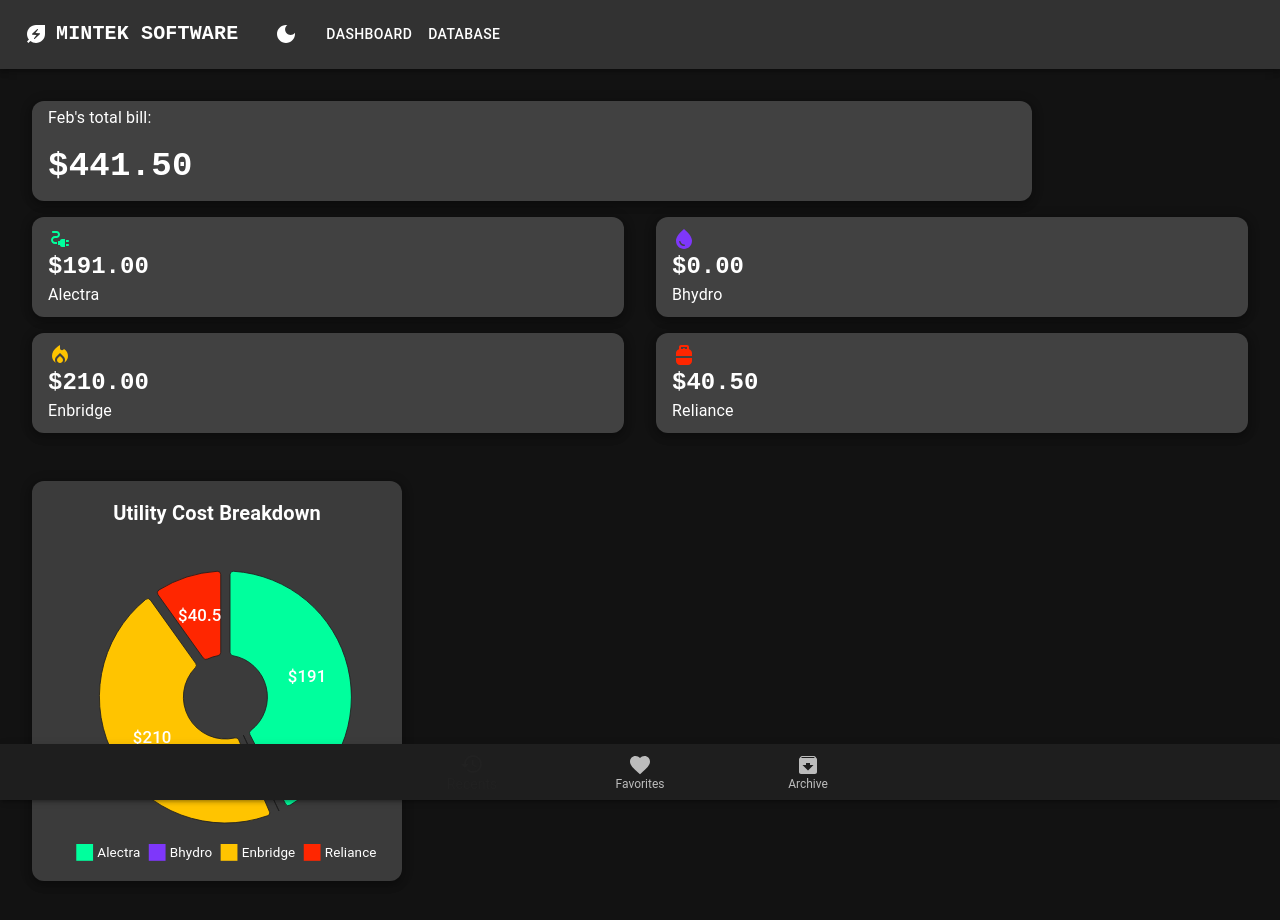
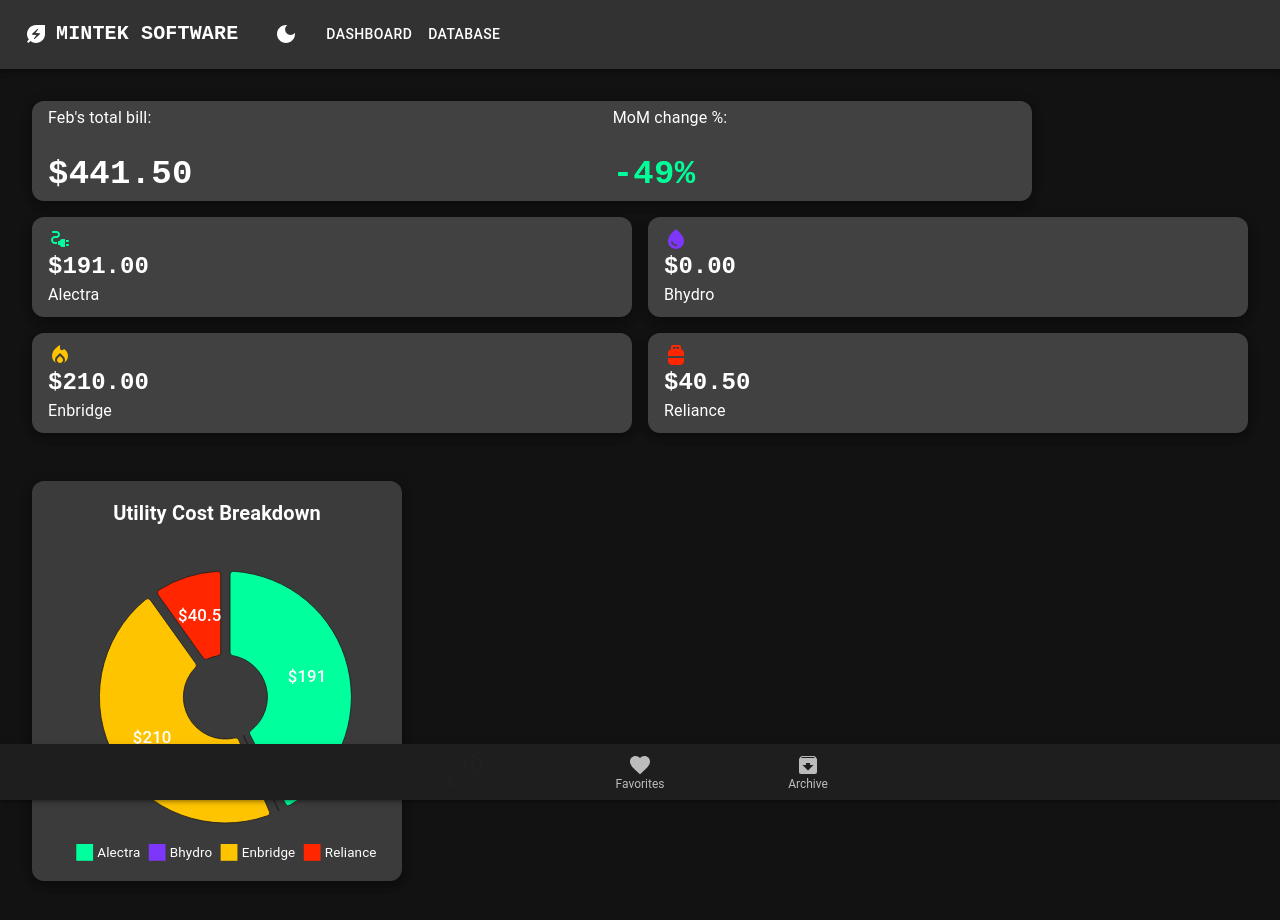
Before and after one commit to Siddharth-A/utility_tracker, a React (Vite) app in the folder utility-tracker/: page / in a window 1280 px wide. Shown: the top 920 px of the page. Built offline with nearby package versions, Linux system fonts and the light colour scheme.

Commit message:
Fix formatting and add MoM percentage

```diff
--- a/utility-tracker/src/components/Monthlypaperview.jsx
+++ b/utility-tracker/src/components/Monthlypaperview.jsx
@@ -42,9 +42,12 @@
 
 // {{ top: 30, bottom: 60, left:15, right:15 }}
 export default function Monthlypaperview() {
+  const currentMonthIndex = new Date().getMonth();
   const currentMonth = new Date().toLocaleString("Default", { month: "short" });
 
   const currentMonthData = fakeData.find((item) => item.month === currentMonth);
+  const previousMonthData = fakeData[currentMonthIndex - 1];
+
   const dataKey = ["Alectra", "Bhydro", "Enbridge", "Reliance"];
 
   const currencyFormat = (value) =>
@@ -53,27 +56,32 @@
     return keys.reduce((total, key) => total + (data[key] || 0), 0);
   };
   const totalBill = calculateTotal(currentMonthData, dataKey);
+  const previousTotalBill = calculateTotal(previousMonthData, dataKey);
+
+  const momChangePercent = previousTotalBill
+    ? Math.round(((totalBill - previousTotalBill) / previousTotalBill) * 100)
+    : "N/A";
 
   return (
     <Box>
       <Stack direction="row" spacing={4} sx={{ ml: 4, mr: 4, mt: 4 }}>
         <TotPaper square={false} elevation={20}>
-          <Grid2 container spacing={2} direction="column" sx={{ mt: 1, mb: 2 }}>
-            <Grid2 item xs={12}>
-              <Typography variant="body1">
-                {currentMonth}'s total bill:
-              </Typography>
+          <Grid2 container direction="column" sx={{ mt: 4, mb: 4 }}>
+            <Grid2 container direction="row">
+              <Grid2 item size={5}><Typography variant="body1">{currentMonth}'s total bill:</Typography></Grid2>
+              <Grid2 item size={2}></Grid2>
+              <Grid2 item size={5}><Typography variant="body1">MoM change %:</Typography></Grid2>
             </Grid2>
-            <Grid2 item xs={12}>
-              <Typography fontFamily="monospace" variant="h4" fontWeight="bold">
-                {currencyFormat(totalBill)}
-              </Typography>
+            <Grid2 container direction="row">
+              <Grid2 item size={5}><Typography fontFamily="monospace" variant="h4" fontWeight="bold">{currencyFormat(totalBill)}</Typography></Grid2>
+              <Grid2 item size={2}></Grid2>
+              <Grid2 item size={5}><Typography fontFamily="monospace" variant="h4" fontWeight="bold" color={momChangePercent !== "N/A" && momChangePercent < 0 ? "#00ff99" : "#ff0062"}>{momChangePercent}%</Typography></Grid2>
             </Grid2>
           </Grid2>
         </TotPaper>
       </Stack>
 
-      <Stack direction="row" spacing={4} sx={{ ml: 4, mr: 4, mt: 2 }}>
+      <Stack direction="row" spacing={2} sx={{ ml: 4, mr: 4, mt: 2 }}>
         <IndPaper square={false} elevation={20}>
           <ElectricalServicesIcon color="Alectra" />
           <Typography fontFamily="monospace" variant="h5" fontWeight={"bold"}>
@@ -90,7 +98,7 @@
         </IndPaper>
       </Stack>
 
-      <Stack direction="row" spacing={4} sx={{ ml: 4, mr: 4, mt: 2 }}>
+      <Stack direction="row" spacing={2} sx={{ ml: 4, mr: 4, mt: 2 }}>
         <IndPaper square={false} elevation={20}>
         <LocalFireDepartmentIcon color="Enbridge" />
           <Typography fontFamily="monospace" variant="h5" fontWeight={"bold"}>
```
